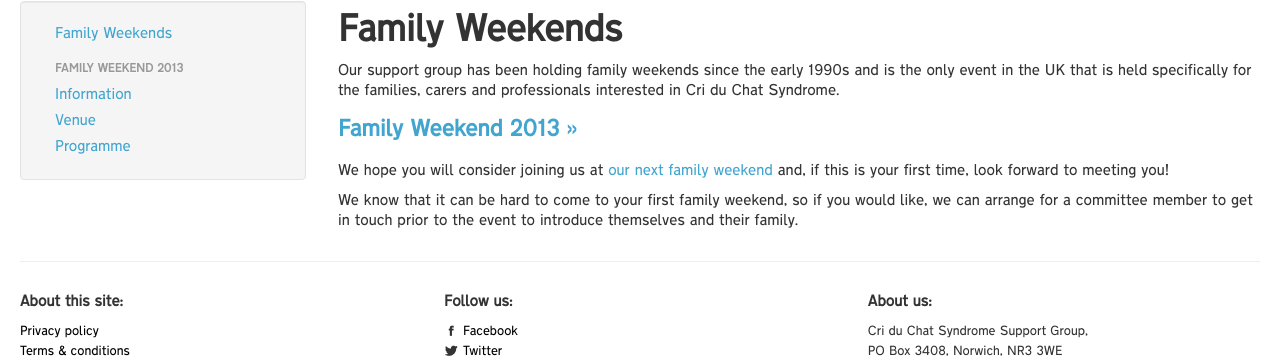
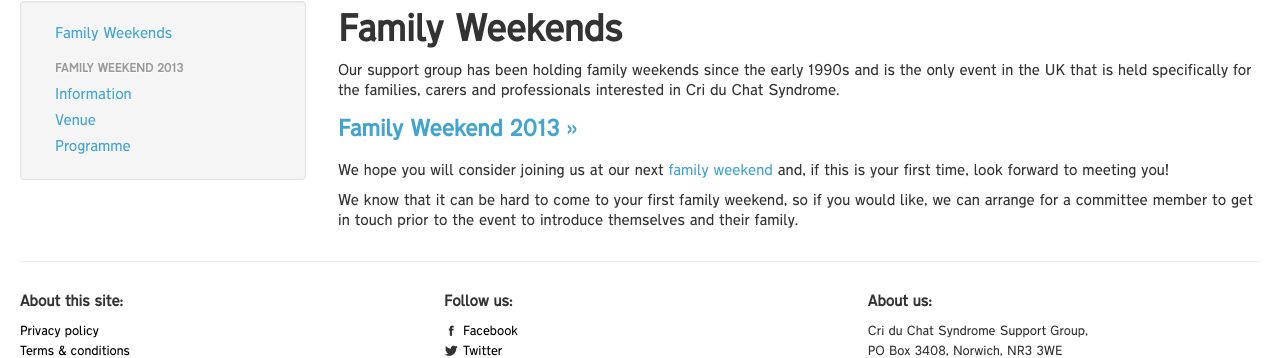
Before and after one commit to lucyjanetetlow/cdcssg.github.io, a Jekyll site: the page built from family-weekends/index.md, in a window 1280 px wide. Shown: the part 161-519 px from the top of the page. Built offline with Jekyll 4.4.1, drawn with Linux system fonts in a browser that asks for light colours.

```diff
--- a/family-weekends/index.md
+++ b/family-weekends/index.md
@@ -10,6 +10,6 @@ Our support group has been holding family weekends since the early 1990s and is
 
 ## [Family Weekend 2013 &raquo;](2013/index.html)
 
-We hope you will consider joining us at [our next family weekend](2013/index.html) and, if this is your first time, look forward to meeting you!
+We hope you will consider joining us at our next [family weekend](2013/index.html) and, if this is your first time, look forward to meeting you!
 
 We know that it can be hard to come to your first family weekend, so if you would like, we can arrange for a committee member to get in touch prior to the event to introduce themselves and their family.
```
